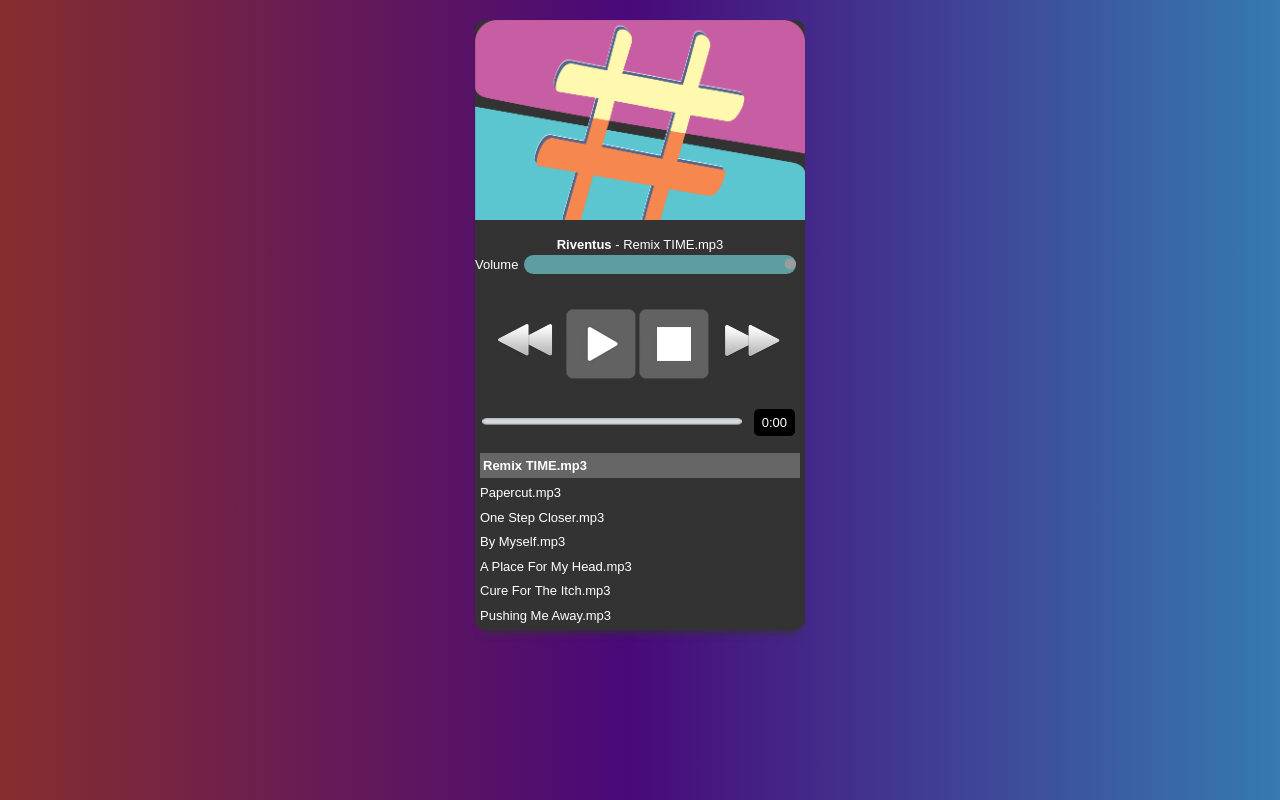
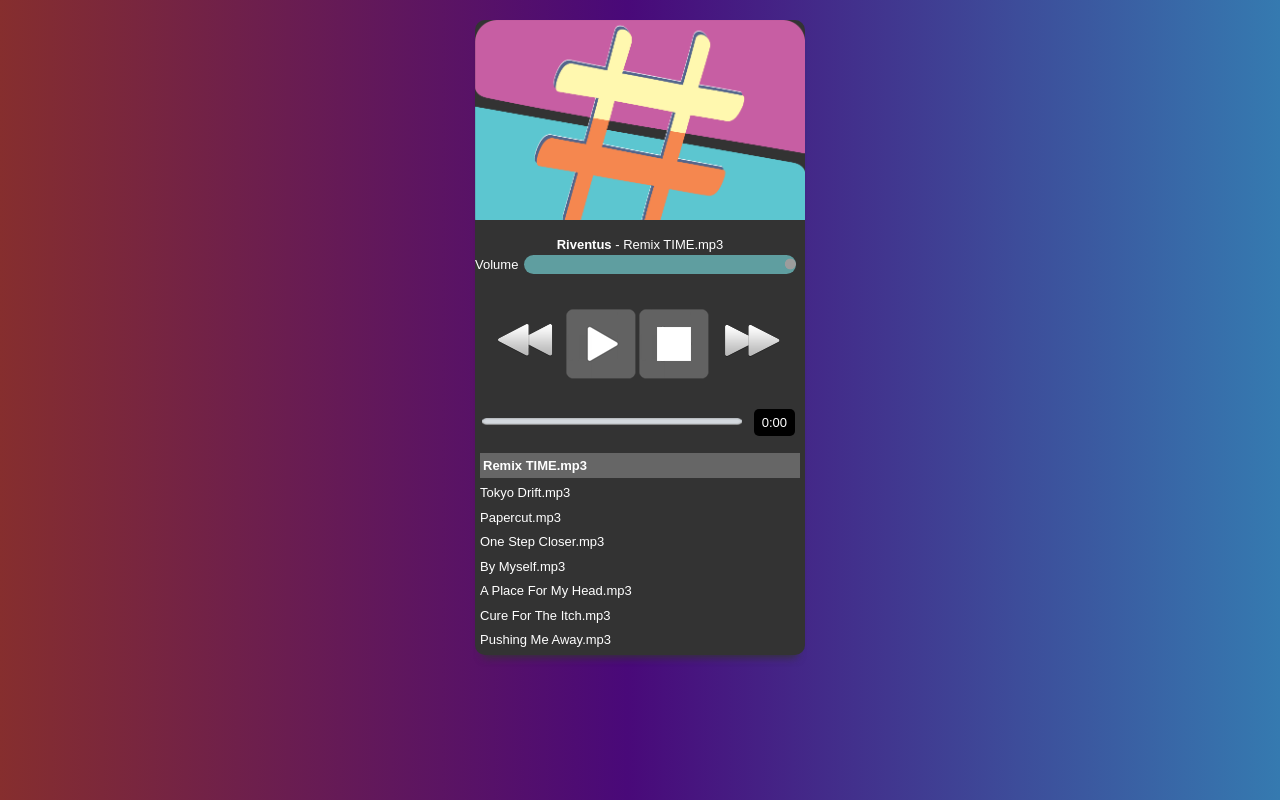
Before and after one commit to vtscode/simple-audio-player-html-js, a plain HTML site: page index.html in a window 1280 px wide. Drawn offline with Linux system fonts and the light colour scheme.

Commit message:
Update index.html

```diff
--- a/index.html
+++ b/index.html
@@ -37,6 +37,7 @@
 			<div class="clearfix"></div>
 			<ul id="playlist" class="hidden">
 				<li song="remix-time.mp3" cover="cover2.png" artist="Riventus">Remix TIME.mp3</li>
+				<li song="tokyo-drift.mp3" cover="cover2.png" artist="Cover">Tokyo Drift.mp3</li>
 				<li song="Linkin Park - Papercut.mp3" cover="cover1.jpg" artist="Linkin Park">Papercut.mp3</li>
 				<li song="Linkin Park - One Step Closer.mp3" cover="cover1.jpg" artist="Linkin Park">One Step Closer.mp3</li>
 				<li song="Linkin Park - By Myself.mp3" cover="cover1.jpg" artist="Linkin Park">By Myself.mp3</li>
```
